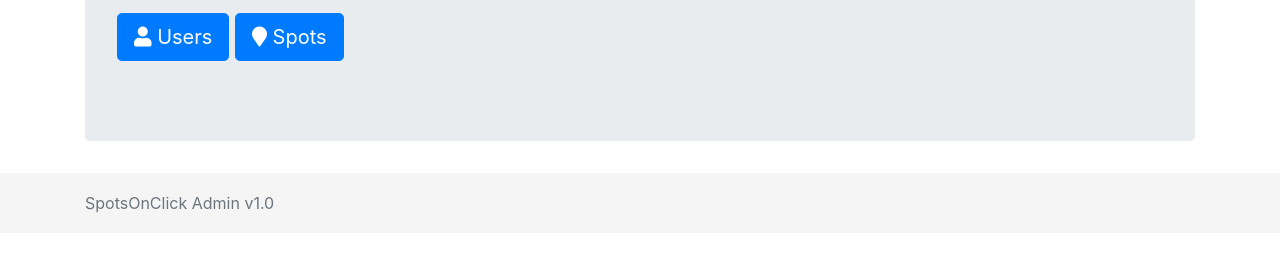
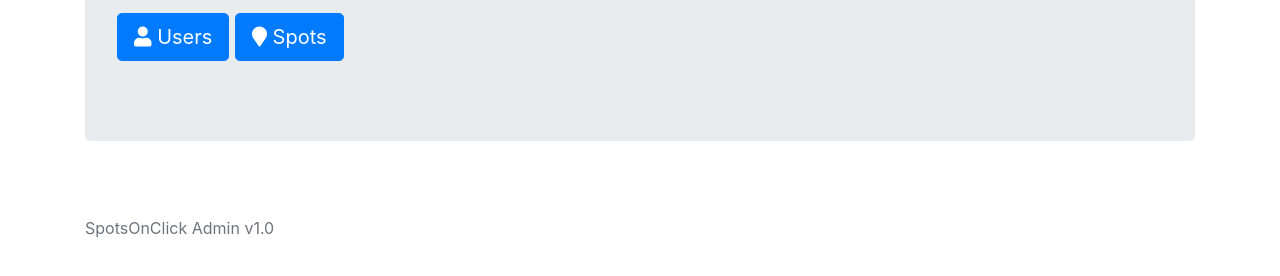
Before and after one commit to mohamedalali/cia3403-project, a website: page public/index.html in a window 1280 px wide. Shown: the part 252-528 px from the top of the page. Drawn offline with nearby package versions, Linux system fonts and the light colour scheme.

Commit message:
Fixed css and footer

```diff
--- a/public/main.css
+++ b/public/main.css
@@ -6,8 +6,7 @@ body {
     width: 100%;
     height: 60px;
     line-height: 60px;
-    background-color: #f5f5f5;
-    margin-top: 25px;
+    padding-top: 25px;
     clear: both;
 }
 
```
